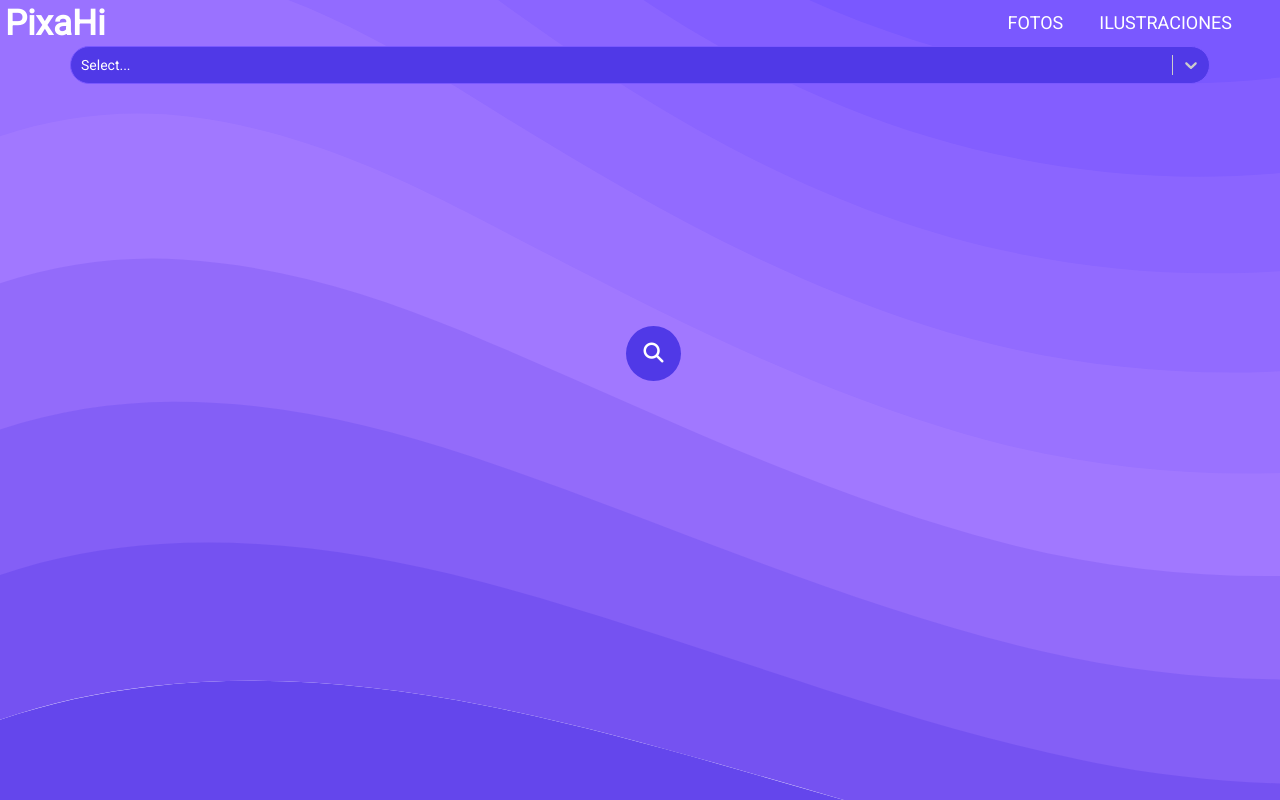
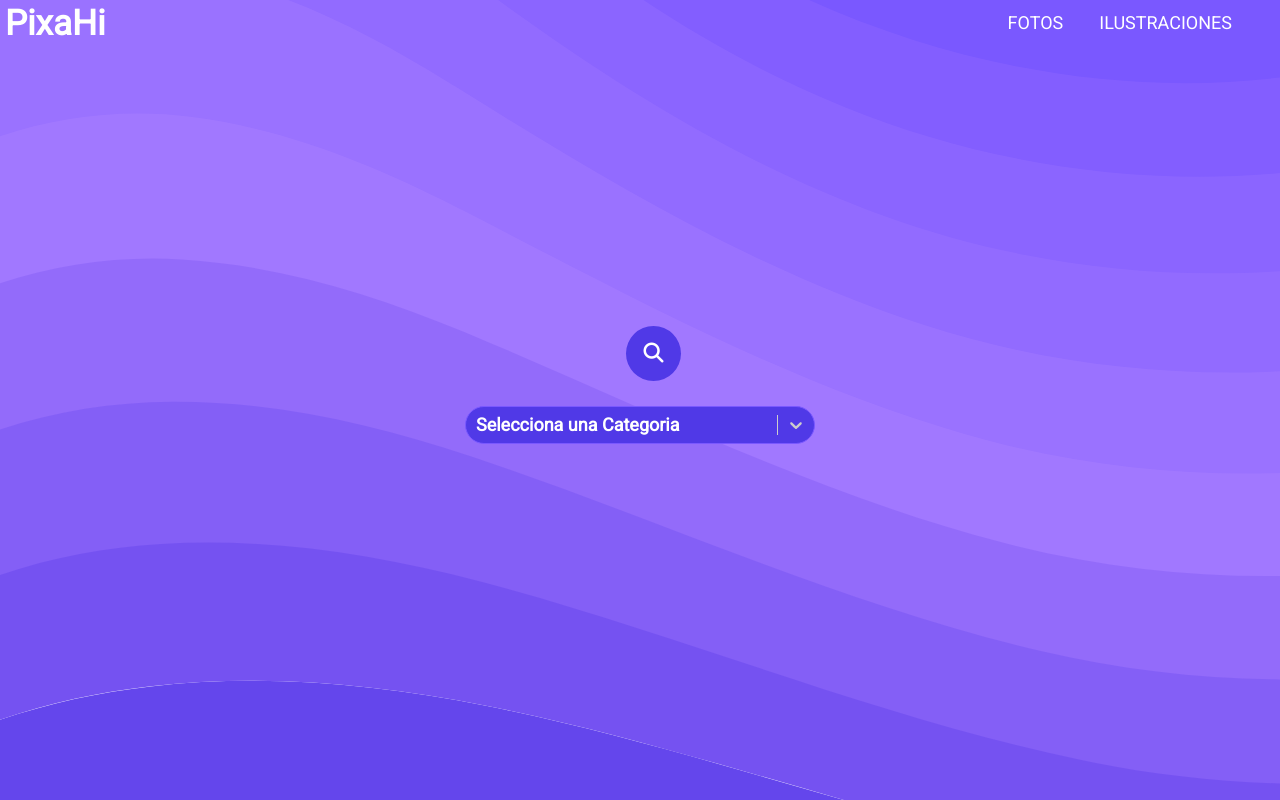
Before and after one commit to CHINOBv/pixahi, a React (Create React App) app: page / in a window 1280 px wide. Built offline with nearby package versions, Linux system fonts and the light colour scheme; no server answers.

Commit message:
Styles of Select are Ready :)

```diff
--- a/src/components/Search.js
+++ b/src/components/Search.js
@@ -25,17 +25,6 @@ function Search() {
     { label: "Musica", value: "music" },
   ];
 
-  const styles = {
-    control: (provided, state) => ({
-      ...provided,
-      backgroundColor: "#5039e7"
-    }),
-    input: (provided, state) => ({
-      ...provided,
-      color: "#fff"
-    }),
-
-  };
 
   return (
     <div>
@@ -47,7 +36,17 @@ function Search() {
           </div>
         </div>
       </div>
-      <Select options={optionsSelect} classNamePrefix="select" styles={styles} />
+      <div className="justify-content-center">
+      <Select
+        options={optionsSelect}
+        classNamePrefix="select"
+        className="select"
+        onFocus='false'
+        autoFocus={false}
+        isSearchable={false}
+        placeholder="Selecciona una Categoria"
+      />
+      </div>
     </div>
   );
 }
--- a/src/css/styles.css
+++ b/src/css/styles.css
@@ -193,10 +193,12 @@ ul.show {
     cursor: pointer; }
   .search-contract {
     margin-top: 10vh; }
-
-@media screen and (max-width: 858px) {
-  .search-contract {
-    margin-top: 15vh; } }
+  @media screen and (max-width: 858px) {
+    .search {
+      margin-top: 20vh;
+      z-index: 9; }
+      .search .search-contract {
+        margin-top: 15vh; } }
 
 .text-center {
   text-align: center; }
@@ -206,15 +208,57 @@ ul.show {
   justify-content: center; }
 
 .select {
-  color: #fff;
-  background: #000; }
-
-.css-1wa3eu0-placeholder {
-  color: #fff !important; }
-
-.react-select__control {
-  color: #fff !important; }
-
-.css-1i091l0-control {
-  border-radius: 33px !important;
-  border: 1px solid #7a58ff !important; }
+  width: 350px;
+  margin-top: 45vh; }
+  .select__control {
+    background-color: #5039e7 !important;
+    border: 1px solid #7a58ff !important;
+    border-radius: 50px !important;
+    color: #fff !important;
+    font-weight: bold !important;
+    font-size: 18px !important; }
+  .select__placeholder {
+    color: #fff !important;
+    font-weight: bold !important;
+    font-size: 18px !important; }
+  .select__menu {
+    color: #fff !important;
+    font-weight: bold !important;
+    font-size: 18px !important; }
+  .select__menu-list {
+    background-color: #7a58ff !important;
+    font-weight: bold !important;
+    font-size: 18px !important;
+    max-height: 35vh !important; }
+  .select__option {
+    color: #fff !important;
+    font-weight: bold !important;
+    font-size: 18px !important; }
+  .select__single-value {
+    color: #fff !important;
+    font-weight: bold !important;
+    font-size: 18px !important; }
+  .select__option--is-focused {
+    background: #a178ff !important;
+    font-size: 18px;
+    font-weight: bold !important;
+    font-size: 18px !important; }
+  .select__input {
+    color: #fff !important;
+    font-weight: bold !important;
+    font-size: 18px !important; }
+  .select__option--is-selected {
+    background: #a178ff !important; }
+  @media screen and (max-width: 858px) {
+    .select {
+      margin-top: 35vh;
+      position: relative; }
+      .select__control {
+        height: 50px !important; }
+      .select__menu-list {
+        max-height: 50vh !important; }
+      .select__menu {
+        margin-bottom: 15px !important; }
+      .select__option {
+        font-size: 18px !important;
+        line-height: 40px; } }
--- a/src/scss/_select.scss
+++ b/src/scss/_select.scss
@@ -1,15 +1,69 @@
-.select{
-  color:#fff;
-  background: #000;
+.select {
+  width: 350px;
+  margin-top: 100vh - 55;
+  &__control {
+    background-color: $primary !important;
+    border: 1px solid $secondary !important;
+    border-radius: 50px !important;
+    color: #fff !important;
+    font-weight: bold !important;
+    font-size: 18px !important;
+  }
+  &__placeholder {
+    color: #fff !important;
+    font-weight: bold !important;
+    font-size: 18px !important;
+  }
+  &__menu {
+    color: #fff !important;
+    font-weight: bold !important;
+    font-size: 18px !important;
+  }
+  &__menu-list {
+    background-color: $secondary !important;
+    font-weight: bold !important;
+    font-size: 18px !important;
+    max-height: 100vh - 65 !important;
+  }
+  &__option {
+    color: #fff !important;
+    font-weight: bold !important;
+    font-size: 18px !important;
+  }
+  &__single-value {
+    color: #fff !important;
+    font-weight: bold !important;
+    font-size: 18px !important;
+  }
+  &__option--is-focused {
+    background: $tither !important;
+    font-size: 18px;
+    font-weight: bold !important;
+    font-size: 18px !important;
+  }
+  &__input {
+    color: #fff !important;
+    font-weight: bold !important;
+    font-size: 18px !important;
+  }
+  &__option--is-selected {
+    background: $tither !important;
+  }
+  @include mqx(858px) {
+    margin-top: 100vh - 65;
+    &__control {
+      height: 50px !important;
+    }
+    &__menu-list {
+      max-height: 100vh - 50 !important;
+    }
+    &__menu {
+      margin-bottom: 15px !important;
+    }
+    &__option {
+      font-size: 18px !important;
+      line-height: 40px;
+    }
+    position: relative;
+  }
 }
-
-.css-1wa3eu0-placeholder {
-  color: #fff !important;
-}
-.react-select__control {
-  color: #fff !important;
-}
-.css-1i091l0-control{
-  border-radius: 33px !important;
-  border: 1px solid $secondary !important;
-}
```
Also changed, not shown: src/scss/_components.scss (+6 -5 lines), 1 other file (tests, documents, lock files or other folders).
